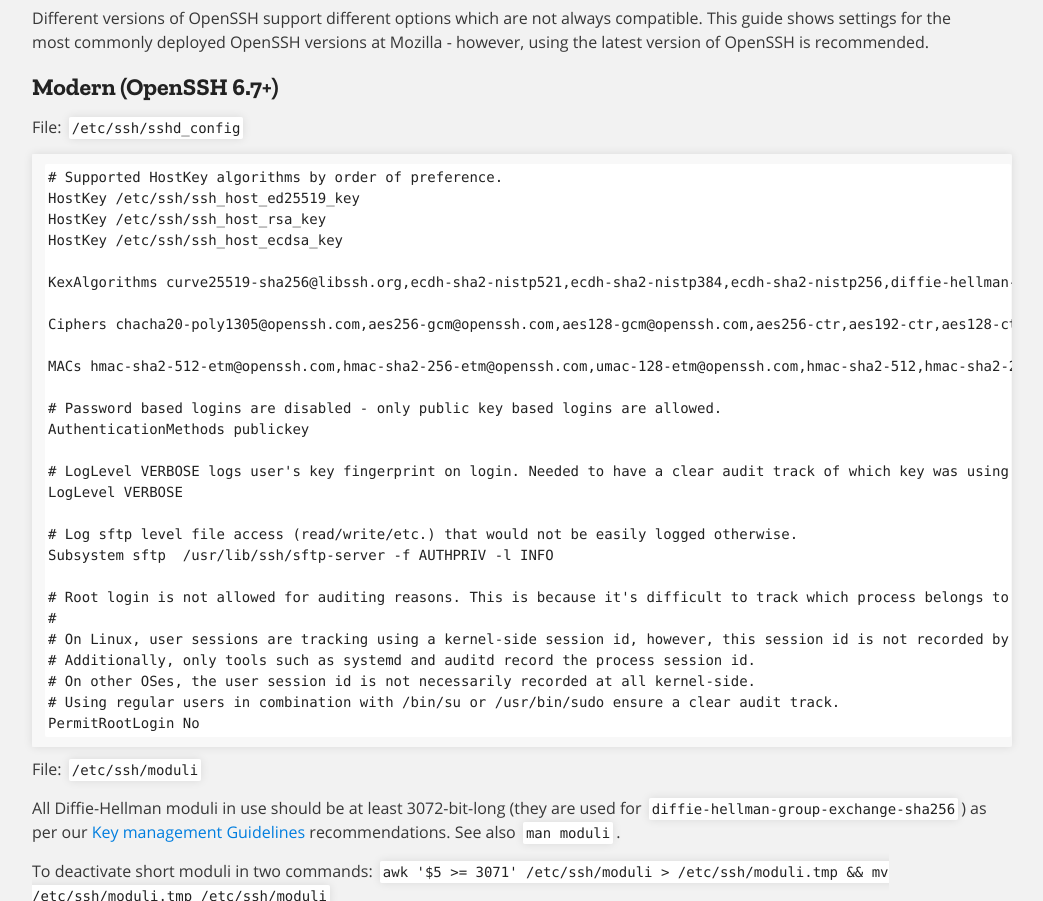
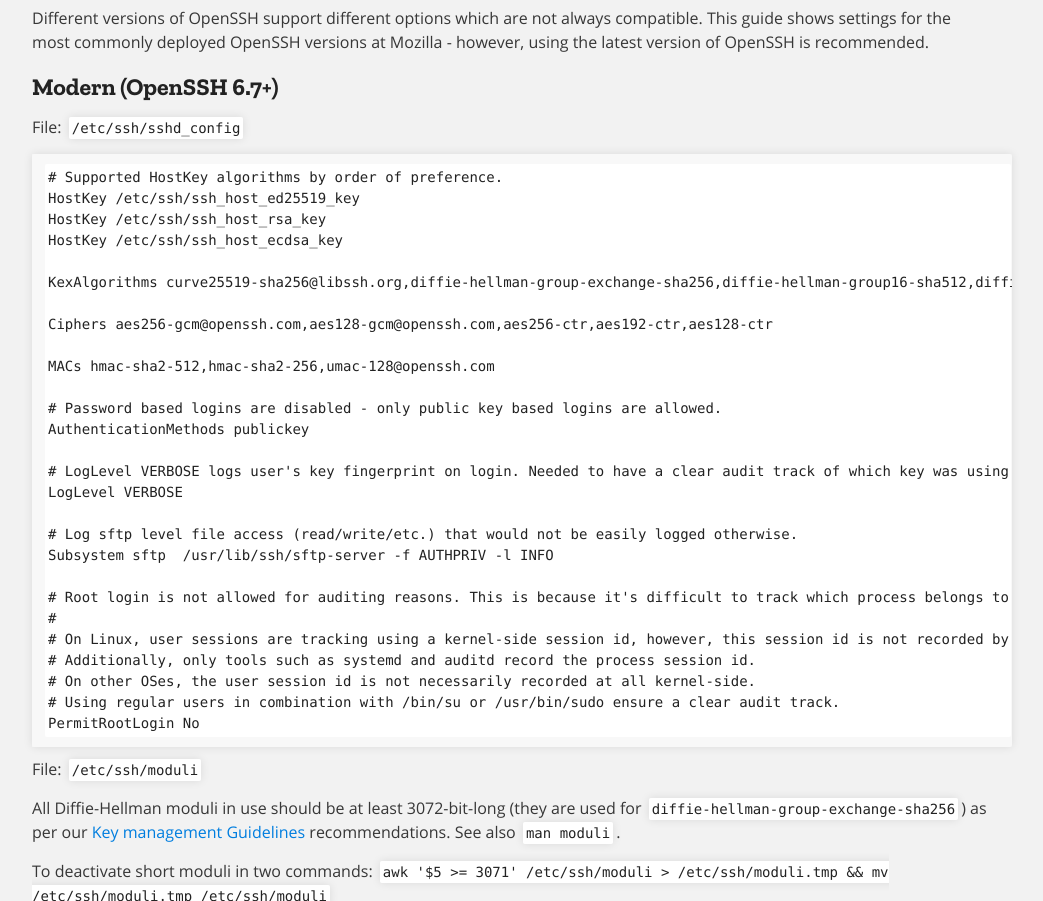
Before and after one commit to mozilla/infosec.mozilla.org, a Jekyll site: the page built from docs/guidelines/openssh.md, in a window 1280 px wide and 1400 px high, cut to the strip 499-1400 px from the top of the window. Shown: the whole strip, without its empty margins (128-1171 px from the left). Built offline with Jekyll 4.4.1, drawn with Linux system fonts in a browser that asks for light colours; the repository's description, which GitHub fills in, is left out.

Commit message:
Update openssh.md
Removed vulnerable `Ciphers` and `MAC` to prevent [Terrapin attack](https://terrapin-attack.com/)

```diff
--- a/docs/guidelines/openssh.md
+++ b/docs/guidelines/openssh.md
@@ -31,11 +31,11 @@ HostKey /etc/ssh/ssh_host_ed25519_key
 HostKey /etc/ssh/ssh_host_rsa_key
 HostKey /etc/ssh/ssh_host_ecdsa_key
 
-KexAlgorithms curve25519-sha256@libssh.org,ecdh-sha2-nistp521,ecdh-sha2-nistp384,ecdh-sha2-nistp256,diffie-hellman-group-exchange-sha256
+KexAlgorithms curve25519-sha256@libssh.org,diffie-hellman-group-exchange-sha256,diffie-hellman-group16-sha512,diffie-hellman-group18-sha512,diffie-hellman-group14-sha256
 
-Ciphers chacha20-poly1305@openssh.com,aes256-gcm@openssh.com,aes128-gcm@openssh.com,aes256-ctr,aes192-ctr,aes128-ctr
+Ciphers aes256-gcm@openssh.com,aes128-gcm@openssh.com,aes256-ctr,aes192-ctr,aes128-ctr
 
-MACs hmac-sha2-512-etm@openssh.com,hmac-sha2-256-etm@openssh.com,umac-128-etm@openssh.com,hmac-sha2-512,hmac-sha2-256,umac-128@openssh.com
+MACs hmac-sha2-512,hmac-sha2-256,umac-128@openssh.com
 
 # Password based logins are disabled - only public key based logins are allowed.
 AuthenticationMethods publickey
```
